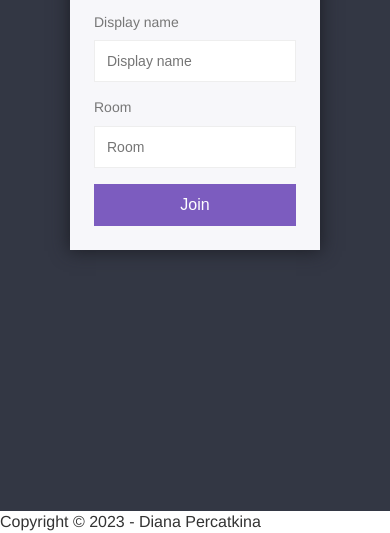
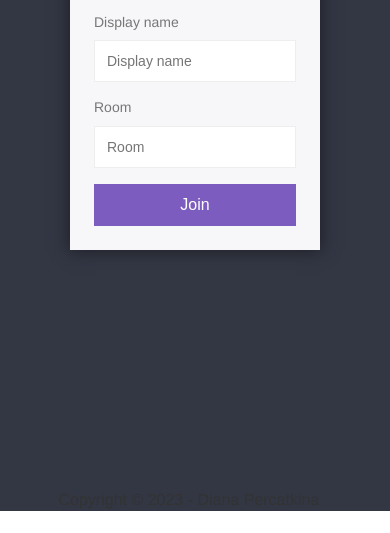
Before and after one commit to cov393/onlinechat, a website: page public/index.html in a window 390 px wide. Shown: the part 333-866 px from the top of the page. After the commit the page ends 844 px from the top, so only its background shows below. Drawn offline with Linux system fonts and the light colour scheme.

Commit message:
adaptive design

```diff
--- a/public/css/styles.css
+++ b/public/css/styles.css
@@ -182,3 +182,12 @@ button:disabled {
     font-weight: 300;
     padding: 12px 24px 0 24px;
 }
+
+@media (max-width:786px){
+    .copyright {
+        position: fixed;
+        bottom: 1;
+        left: 15%;
+
+    }
+}
--- a/public/index.html
+++ b/public/index.html
@@ -30,7 +30,7 @@
             </form>
         </div>
     </div>
-    <p>Copyright © 2023 - Diana Percatkina</p>
+    <p class="copyright" >Copyright © 2023 - Diana Percatkina</p>
 </body>
 
 </html>
```
Also changed, not shown: public/css/styles.min.css.
